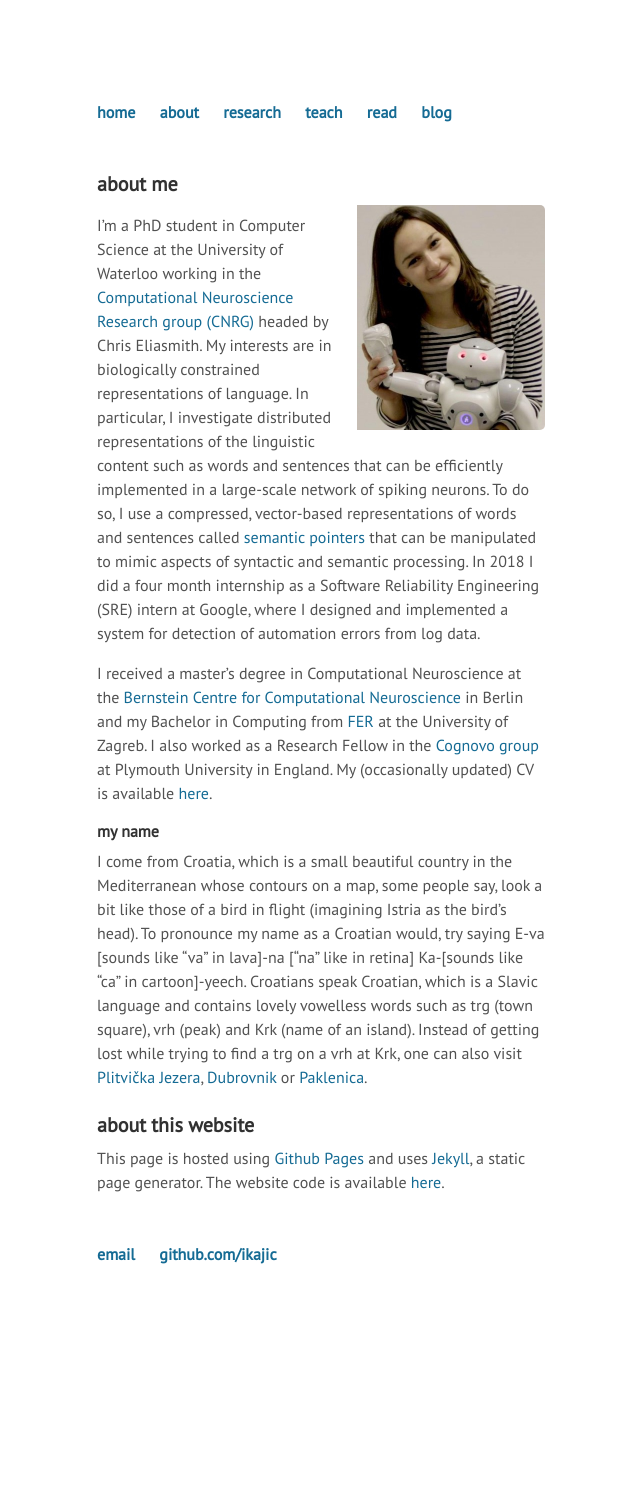
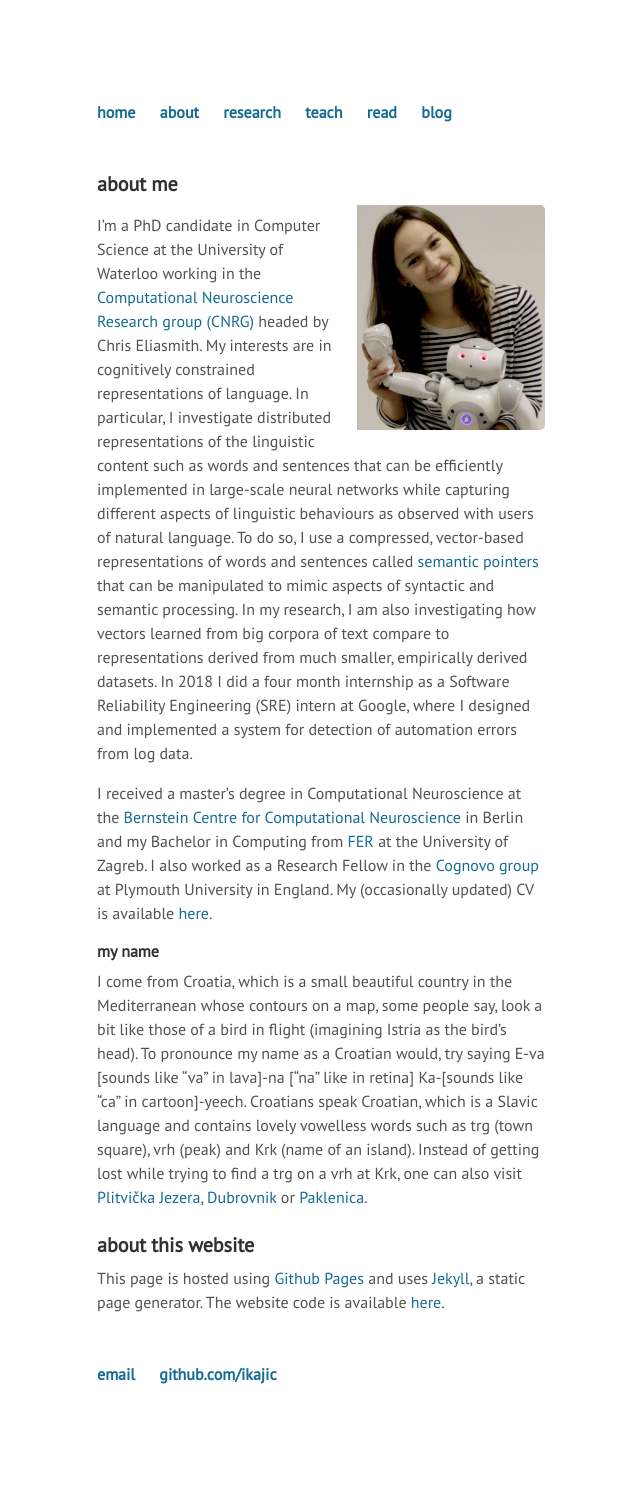
Before and after one commit to ikajic/ikajic.github.io, a Jekyll site: the page built from about.md, in a window 1280 px wide. Shown: the whole page, without its empty margins (319-959 px from the left). Built offline with Jekyll 4.4.1, drawn with Linux system fonts in a browser that asks for light colours; before the commit the page ends 1366 px from its top, so only the background shows below that.

Commit message:
Research description update

```diff
--- a/about.md
+++ b/about.md
@@ -7,15 +7,18 @@ title: whoami
 
 <img src="../files/me.jpeg" style="float:right;width:188px;height:225px;padding-left:10px">
 
-I'm a PhD student in Computer Science at the University of Waterloo working in
+I'm a PhD candidate in Computer Science at the University of Waterloo working in
 the [Computational Neuroscience Research group
 (CNRG)](http://compneuro.uwaterloo.ca/) headed by Chris Eliasmith. My interests
-are in biologically constrained representations of language. In particular,
+are in cognitively constrained representations of language. In particular,
 I investigate distributed representations of the linguistic content such as
-words and sentences that can be efficiently implemented in a large-scale network of spiking neurons.
+words and sentences that can be efficiently implemented in large-scale neural networks while capturing different aspects of linguistic behaviours as observed with users of natural language.
 To do so, I use a compressed, vector-based representations of words and
 sentences called [semantic pointers](http://compneuro.uwaterloo.ca/research/spa.html) that can be manipulated to mimic aspects of
 syntactic and semantic processing.
+In my research, I am also investigating how vectors learned from big corpora of
+text compare to representations derived from much smaller, empirically derived
+datasets.
 In 2018 I did a four month internship as a Software Reliability Engineering
 (SRE) intern at Google, where I designed and implemented a system for
 detection of automation errors from log data.
```
